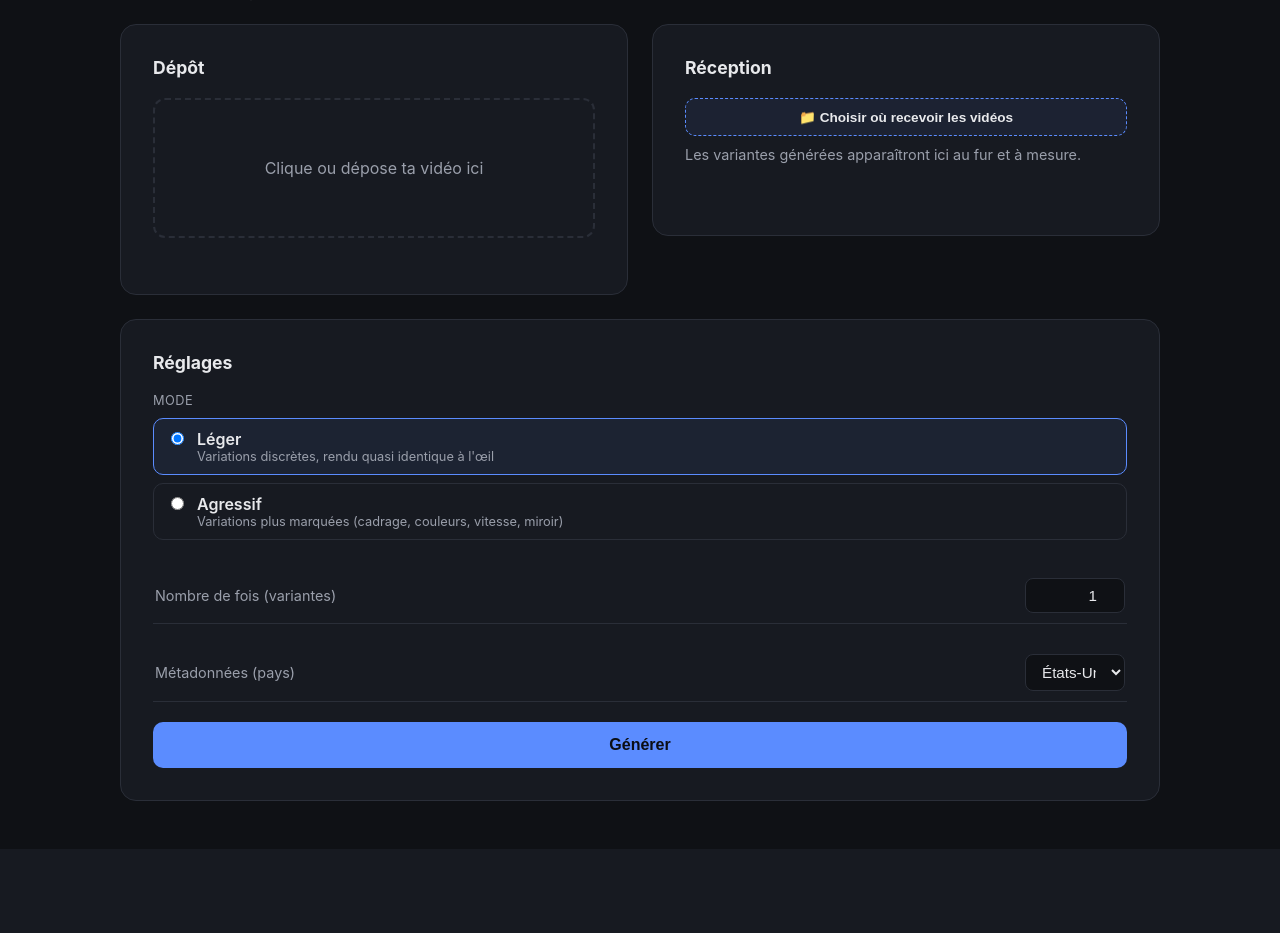
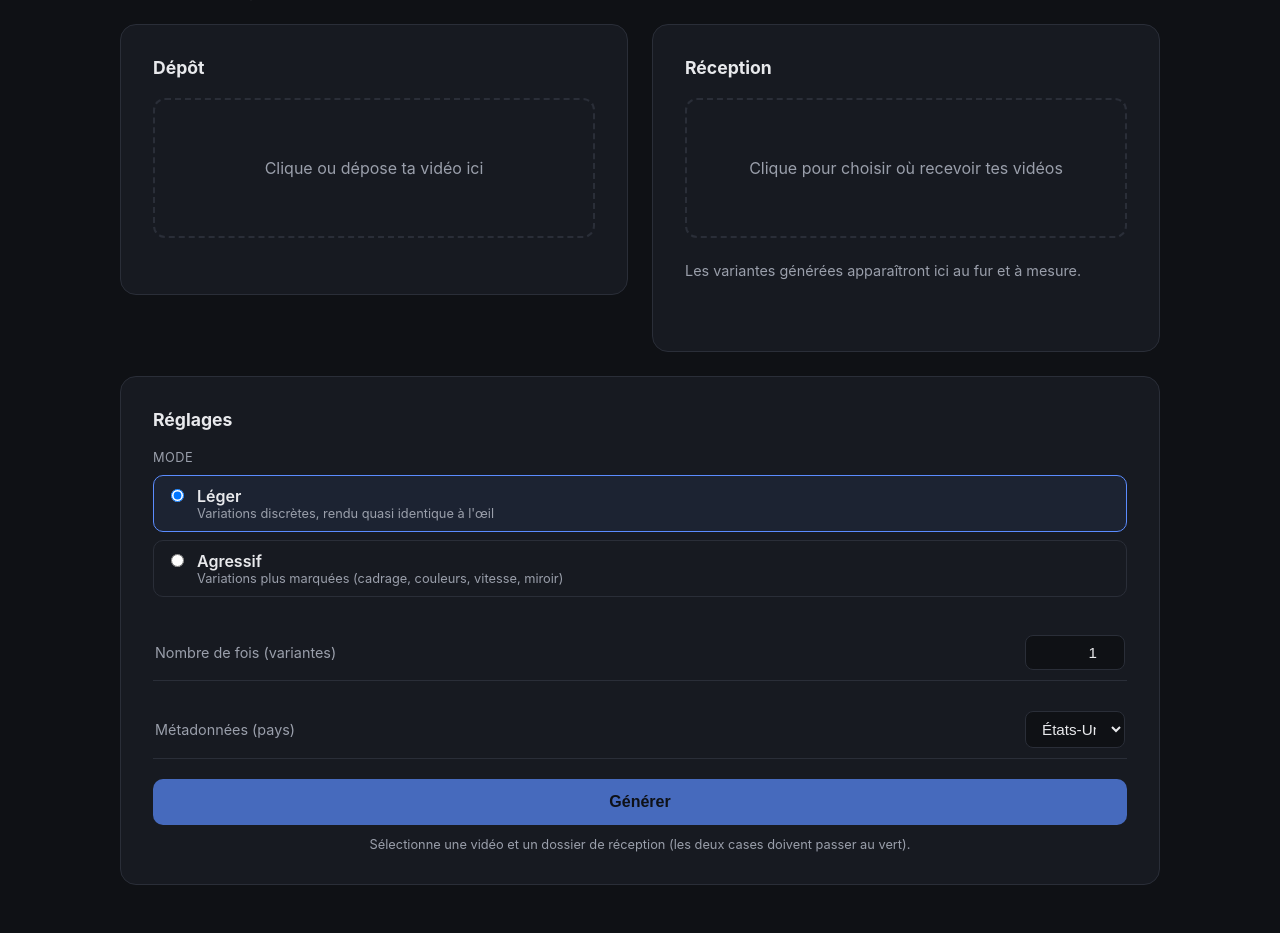
Before and after one commit to galaupjules-glitch/scout, a Flask app: page / in a window 1280 px wide. Shown: the part 102-1035 px from the top of the page. Before the commit the page ends 903 px from the top, so only its background shows below. Run offline with Flask 3, Linux system fonts and the light colour scheme; the visitor is signed in with stand-in values (Sample User, id 1).

Commit message:
Verrouille Générer tant que le dépôt et la réception ne sont pas confirmés (vert)
La case Dépôt passe au vert dès qu'un fichier est sélectionné/déposé. La
case Réception est maintenant une zone cliquable de la même taille que le
Dépôt : elle passe au vert une fois un dossier de réception choisi (File
System Access API). Le bouton "Générer" reste désactivé tant que les deux
ne sont pas vertes.

Sur les navigateurs sans File System Access API (Safari, Firefox), la case
réception est automatiquement marquée prête (le zip automatique reste le
mécanisme de réception) pour ne pas bloquer ces utilisateurs.

Co-Authored-By: Claude Sonnet 5 <noreply@anthropic.com>

```diff
--- a/static/style.css
+++ b/static/style.css
@@ -86,25 +86,10 @@ h2 {
   margin: 0 0 16px;
 }
 
-.bouton-dossier {
-  width: 100%;
-  padding: 10px;
-  margin-bottom: 10px;
-  border: 1px dashed var(--accent);
-  border-radius: 10px;
-  background: rgba(91, 140, 255, 0.08);
-  color: var(--texte);
-  font-weight: 600;
-  font-size: 0.85rem;
-  cursor: pointer;
-  transition: background 0.15s;
-}
-.bouton-dossier:hover { background: rgba(91, 140, 255, 0.16); }
-
-.dossier-info {
-  margin: 0 0 16px;
+.note-reception {
+  margin: -12px 0 16px;
   font-size: 0.78rem;
-  color: var(--accent-hover);
+  color: var(--sous-texte);
 }
 
 .alerte {
@@ -122,6 +107,7 @@ h2 {
   display: flex;
   align-items: center;
   justify-content: center;
+  width: 100%;
   height: 140px;
   border: 2px dashed var(--bordure);
   border-radius: 12px;
@@ -130,6 +116,9 @@ h2 {
   text-align: center;
   padding: 16px;
   color: var(--sous-texte);
+  background: transparent;
+  font: inherit;
+  box-sizing: border-box;
   transition: border-color 0.15s, color 0.15s, background 0.15s;
 }
 .zone-fichier:hover,
@@ -139,6 +128,22 @@ h2 {
   background: rgba(91, 140, 255, 0.06);
 }
 .zone-fichier input { display: none; }
+
+.zone-fichier.pret {
+  border-style: solid;
+  border-color: #2ecc71;
+  color: var(--texte);
+  background: rgba(46, 204, 113, 0.1);
+}
+.zone-fichier.pret:hover {
+  border-color: #2ecc71;
+  background: rgba(46, 204, 113, 0.16);
+}
+.zone-fichier.pret span::before {
+  content: "✓ ";
+  color: #2ecc71;
+  font-weight: 700;
+}
 
 .options {
   display: flex;
--- a/templates/index.html
+++ b/templates/index.html
@@ -29,8 +29,10 @@
         <!-- Réception (droite) -->
         <section class="carte colonne-reception">
           <h2>Réception</h2>
-          <button type="button" class="bouton-dossier" id="bouton-dossier" hidden>📁 Choisir où recevoir les vidéos</button>
-          <p class="dossier-info" id="dossier-info" hidden></p>
+          <button type="button" class="zone-fichier" id="zone-reception">
+            <span id="texte-reception">Clique pour choisir où recevoir tes vidéos</span>
+          </button>
+          <p class="note-reception" id="note-reception" hidden>Ton navigateur ne permet pas de choisir un dossier dédié : les vidéos seront téléchargées automatiquement (.zip) à la fin.</p>
           <p class="placeholder" id="placeholder-reception">Les variantes générées apparaîtront ici au fur et à mesure.</p>
           <div class="grille-resultats" id="grille-resultats"></div>
           <button type="button" class="bouton-telecharger-tout" id="bouton-tout" hidden>
@@ -72,7 +74,8 @@
           </select>
         </label>
 
-        <button type="submit" id="bouton-envoyer">Générer</button>
+        <button type="submit" id="bouton-envoyer" disabled>Générer</button>
+        <p class="note" id="note-verrou">Sélectionne une vidéo et un dossier de réception (les deux cases doivent passer au vert).</p>
       </section>
     </form>
 
@@ -98,33 +101,47 @@
     const grille = document.getElementById('grille-resultats');
     const boutonTout = document.getElementById('bouton-tout');
     const nbPretes = document.getElementById('nb-pretes');
-    const boutonDossier = document.getElementById('bouton-dossier');
-    const dossierInfo = document.getElementById('dossier-info');
+    const zoneReception = document.getElementById('zone-reception');
+    const texteReception = document.getElementById('texte-reception');
+    const noteReception = document.getElementById('note-reception');
+    const noteVerrou = document.getElementById('note-verrou');
 
     const DRAPEAUX = { fr: '🇫🇷', us: '🇺🇸', ca: '🇨🇦', au: '🇦🇺' };
 
     const dejaAffiches = new Set();
     let telechargementAuto = false;
     let dossierHandle = null;
+    let fichierPret = false;
 
     // File System Access API : dispo sur Chrome/Edge desktop, pas sur
-    // Safari/Firefox — dans ce cas on retombe simplement sur le
-    // téléchargement classique (lien + zip automatique).
+    // Safari/Firefox — dans ce cas la case réception est automatiquement
+    // considérée prête (le zip automatique prend le relais à la fin).
     const supporteDossier = 'showDirectoryPicker' in window;
     const supporteEnregistrerSous = 'showSaveFilePicker' in window;
+    let dossierPret = !supporteDossier;
+
+    function majVerrouGenerer() {
+      bouton.disabled = !(fichierPret && dossierPret);
+      noteVerrou.hidden = bouton.disabled ? false : true;
+    }
 
     if (supporteDossier) {
-      boutonDossier.hidden = false;
-      boutonDossier.addEventListener('click', async () => {
+      zoneReception.addEventListener('click', async () => {
         try {
           dossierHandle = await window.showDirectoryPicker();
-          dossierInfo.textContent = `📁 Réception vers : "${dossierHandle.name}" — chaque variante y sera enregistrée automatiquement`;
-          dossierInfo.hidden = false;
-          boutonDossier.textContent = '📁 Changer de dossier de réception';
+          texteReception.textContent = `📁 "${dossierHandle.name}" — clique pour changer de dossier`;
+          zoneReception.classList.add('pret');
+          dossierPret = true;
+          majVerrouGenerer();
         } catch (err) {
           // annulé par l'utilisateur
         }
       });
+    } else {
+      zoneReception.disabled = true;
+      zoneReception.classList.add('pret');
+      texteReception.textContent = 'Réception automatique (zip) à la fin';
+      noteReception.hidden = false;
     }
 
     async function enregistrerBlobDansDossier(nom, blob) {
@@ -151,9 +168,16 @@
       }
     }
 
+    function marquerFichierPret(nomFichier) {
+      texte.textContent = nomFichier;
+      zone.classList.add('pret');
+      fichierPret = true;
+      majVerrouGenerer();
+    }
+
     input.addEventListener('change', () => {
       if (input.files.length) {
-        texte.textContent = input.files[0].name;
+        marquerFichierPret(input.files[0].name);
       }
     });
 
@@ -166,15 +190,17 @@
     zone.addEventListener('drop', e => {
       if (e.dataTransfer.files.length) {
         input.files = e.dataTransfer.files;
-        texte.textContent = e.dataTransfer.files[0].name;
+        marquerFichierPret(e.dataTransfer.files[0].name);
       }
     });
+
+    majVerrouGenerer();
 
     function afficherErreur(msg) {
       alerteTexte.textContent = msg;
       alerteBox.hidden = false;
-      bouton.disabled = false;
       bouton.textContent = 'Générer';
+      majVerrouGenerer();
     }
 
     function setProgress(pct, texte, termine) {
@@ -241,8 +267,8 @@
               setProgress(45 + Math.round(fraction * 55), `Traitement : ${etat.done} / ${etat.total} variante(s)`);
             } else if (etat.status === 'termine') {
               clearInterval(intervalle);
-              bouton.disabled = false;
               bouton.textContent = 'Générer';
+              majVerrouGenerer();
 
               if (etat.erreurs && etat.erreurs.length) {
                 afficherErreur(etat.erreurs.join(' / '));
@@ -266,6 +292,7 @@
 
     form.addEventListener('submit', (e) => {
       e.preventDefault();
+      if (!fichierPret || !dossierPret) return;
       alerteBox.hidden = true;
       bouton.disabled = true;
       bouton.textContent = 'Traitement en cours...';
```
